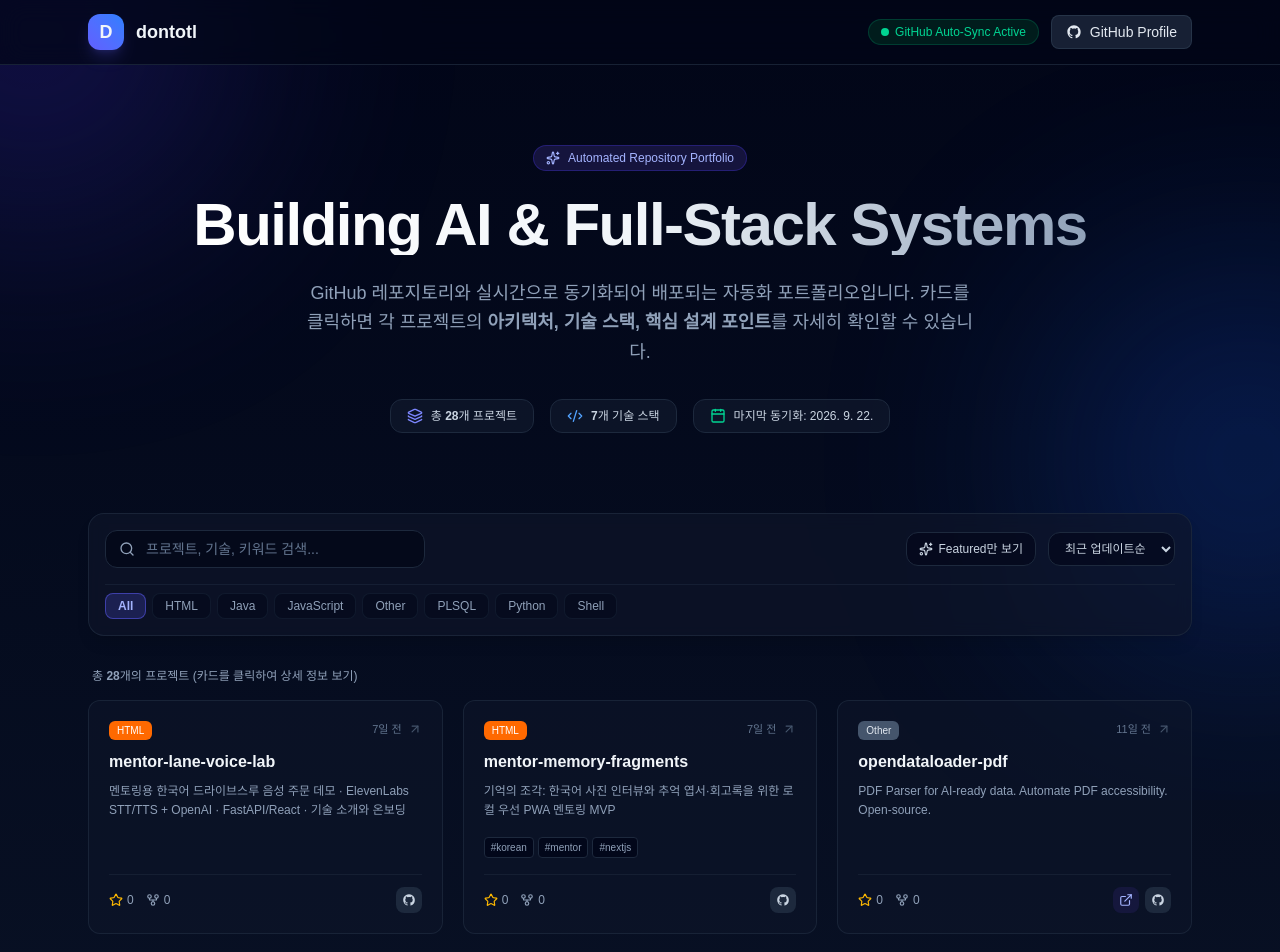
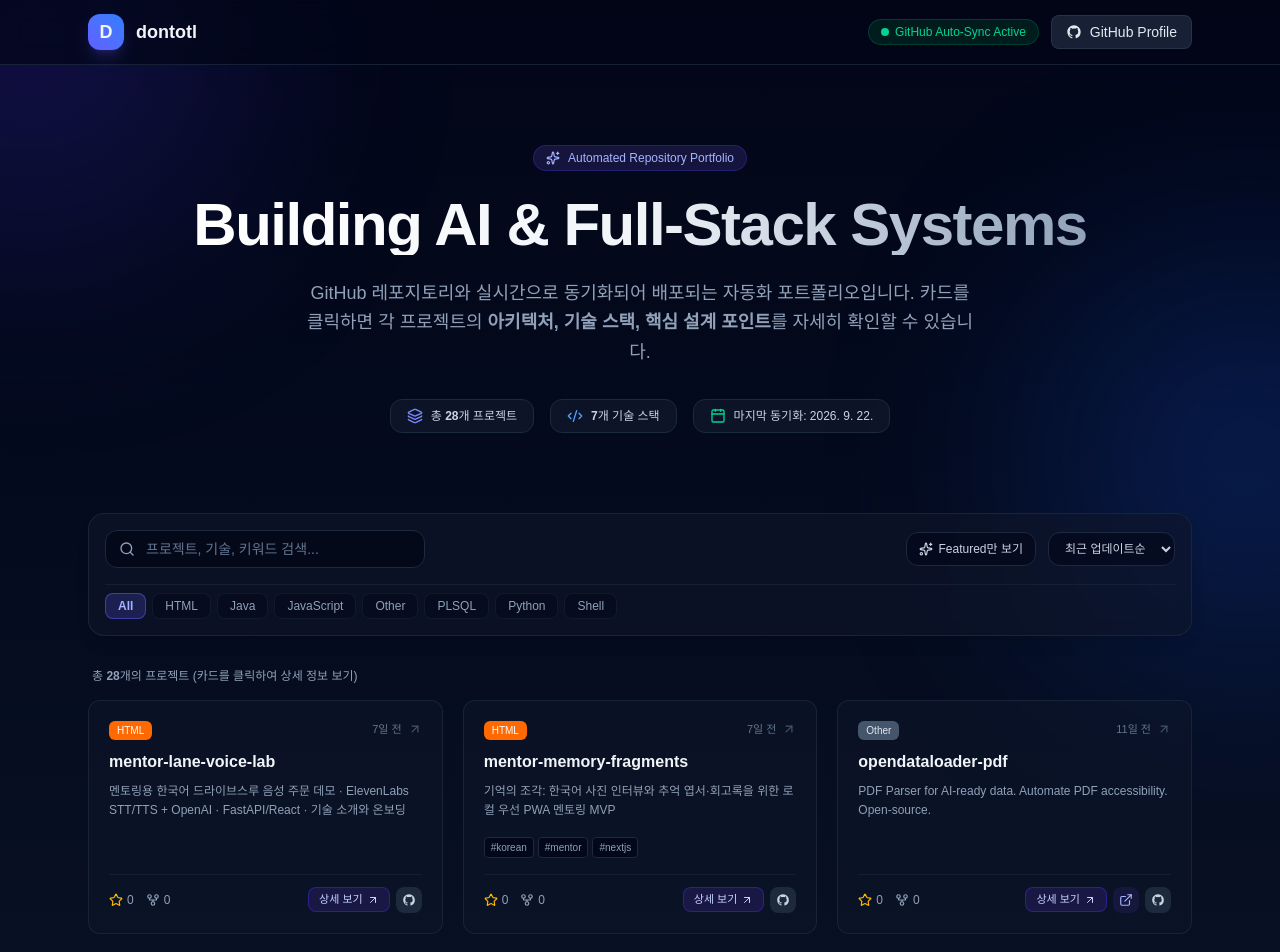
Before and after one commit to Eutherian-whiteline53/eutherian-whiteline53.github.io, a Next.js app: page / in a window 1280 px wide. Shown: the top 952 px of the page. Built offline with nearby package versions, Linux system fonts and the light colour scheme.

Commit message:
feat: add explicit View Details buttons to project cards

```diff
--- a/src/components/PortfolioView.tsx
+++ b/src/components/PortfolioView.tsx
@@ -265,6 +265,16 @@ export default function PortfolioView({ data }: { data: PortfolioData }) {
                     </div>
 
                     <div className="flex items-center gap-2">
+                      <button
+                        type="button"
+                        onClick={(e) => {
+                          e.stopPropagation();
+                          setSelectedProject(project);
+                        }}
+                        className="text-xs flex items-center gap-1 px-3 py-1.5 rounded-lg bg-indigo-950/80 hover:bg-indigo-600 text-indigo-200 hover:text-white border border-indigo-700/50 transition-colors font-medium cursor-pointer"
+                      >
+                        상세 보기 <ArrowUpRight className="w-3.5 h-3.5" />
+                      </button>
                       {project.homepage && (
                         <a
                           href={project.homepage}
@@ -439,6 +449,16 @@ export default function PortfolioView({ data }: { data: PortfolioData }) {
                     </div>
 
                     <div className="flex items-center gap-1.5">
+                      <button
+                        type="button"
+                        onClick={(e) => {
+                          e.stopPropagation();
+                          setSelectedProject(project);
+                        }}
+                        className="text-[11px] px-2.5 py-1 rounded-lg bg-indigo-950/80 hover:bg-indigo-600 text-indigo-200 hover:text-white border border-indigo-700/50 transition-colors font-medium flex items-center gap-1 cursor-pointer"
+                      >
+                        상세 보기 <ArrowUpRight className="w-3 h-3" />
+                      </button>
                       {project.homepage && (
                         <a
                           href={project.homepage}
```
